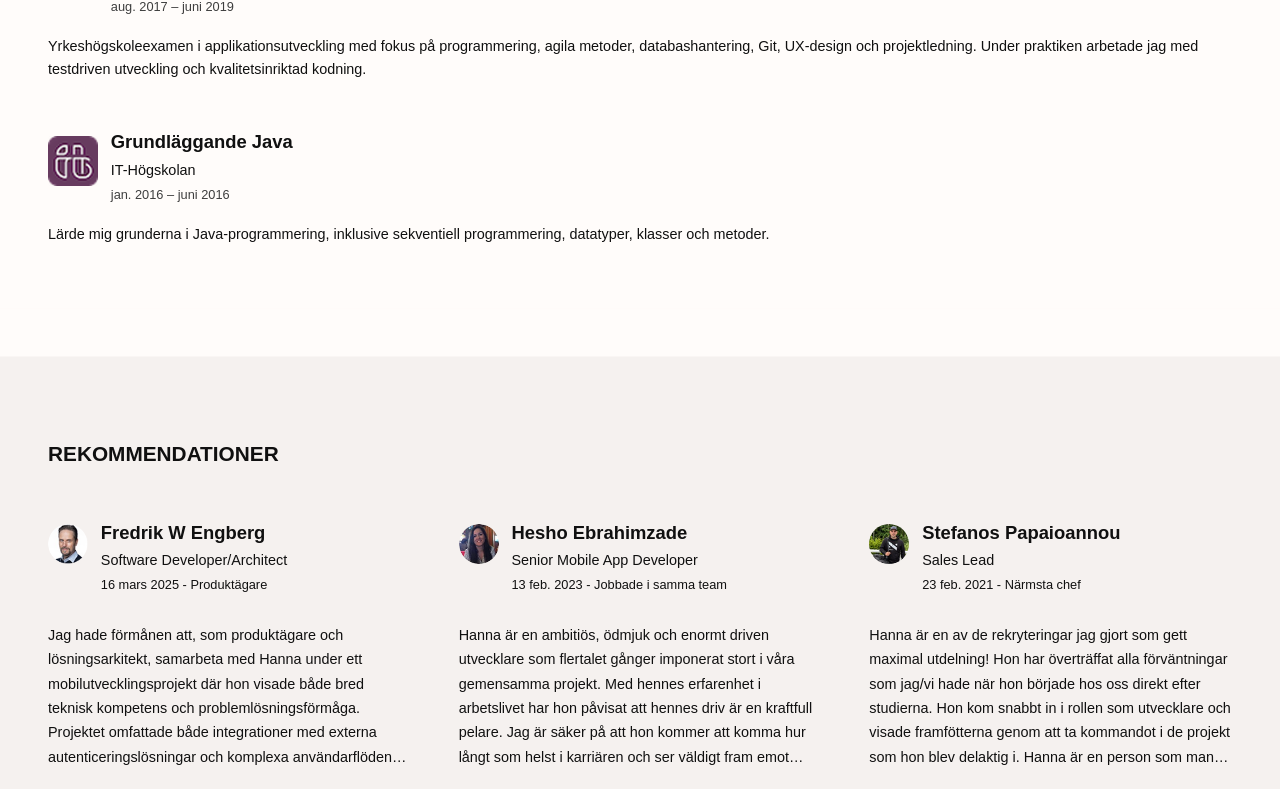
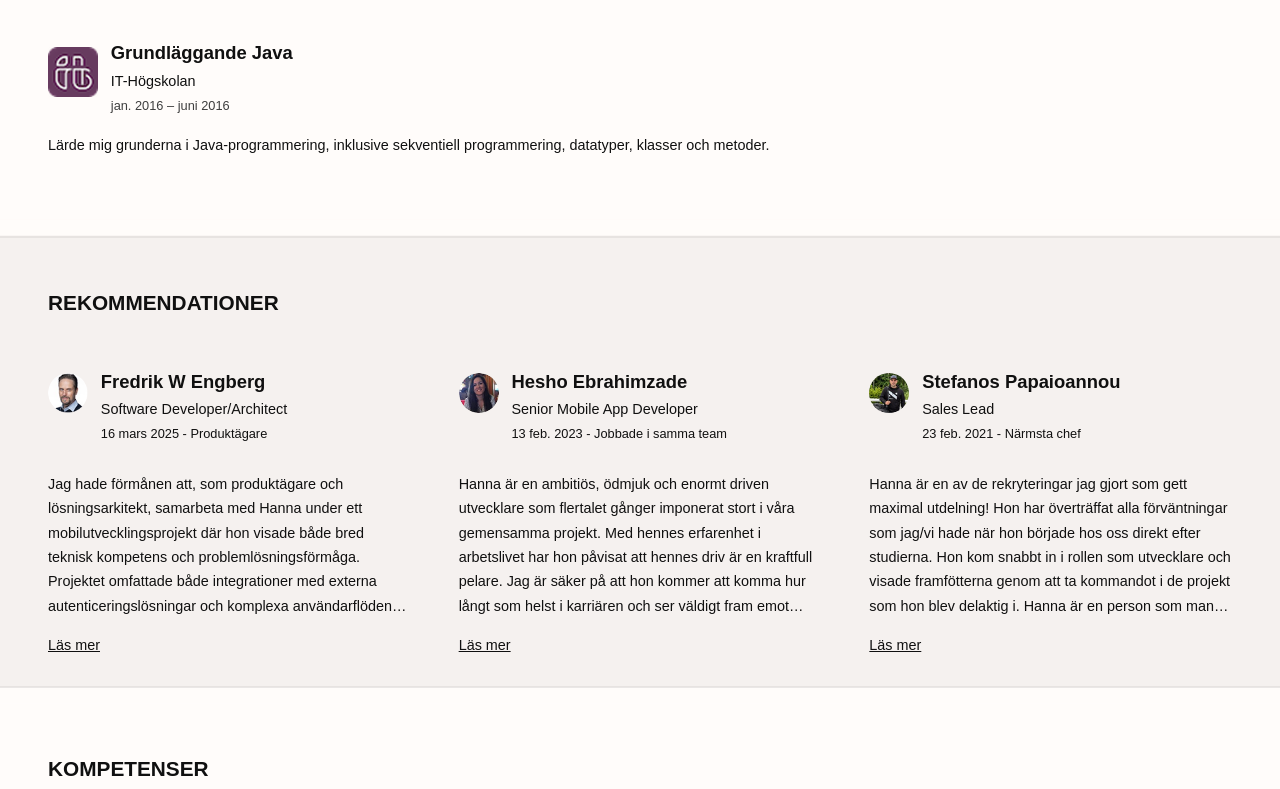
Before and after one commit to hannaostling/cv-website, a Next.js app: page / in a window 1280 px wide. Shown: the part 1604-2393 px from the top of the page. Built offline with nearby package versions, Linux system fonts and the light colour scheme.

Commit message:
Add seperators and improve margins

```diff
--- a/src/app/globals.css
+++ b/src/app/globals.css
@@ -101,7 +101,8 @@ button {
 
 /* Commonly occurring */
 
-.section-primary {
+.section-primary,
+.section-primary-no-seperator {
   --bleed-bg: var(--background-primary);
   background: var(--bleed-bg);
   box-shadow: 0 0 0 100vmax var(--bleed-bg);
@@ -116,9 +117,20 @@ button {
 }
 
 .section-primary,
+.section-secondary,
+.section-primary-no-seperator {
+  margin-top: 0rem;
+  margin-bottom: 1rem;
+  padding-block: 0rem;
+}
+
+.section-primary {
+  border-bottom: 3px solid var(--border);
+}
+
 .section-secondary {
-  margin-top: 1.5rem;
-  margin-bottom: 3.5rem;
+  border-top: 2px solid var(--border);
+  border-bottom: 2px solid var(--border);
 }
 
 .common-padding {
@@ -157,12 +169,6 @@ button {
   .common-padding {
     padding-block: 2rem;
     padding-inline: 3rem;
-  }
-
-  .section-primary,
-  .section-secondary {
-    margin-top: 2rem;
-    margin-bottom: 3rem;
   }
 }
 
--- a/src/components/Education.tsx
+++ b/src/components/Education.tsx
@@ -14,16 +14,14 @@ type Props = {
 export function Education({ education }: Props) {
   const isEnglish = usePathname().startsWith("/en");
   return (
-    <Section type="primary" id="education" ariaHeading="education-heading">
+    <Section type="primary-no-seperator" id="education" ariaHeading="education-heading">
       <h2 id="education-heading">{isEnglish ? "Education" : "Utbildning"}</h2>
       {education.map((edu, index) => {
         const dateStr = `${formatDate(edu.timeStart, isEnglish)} – ${formatDate(edu.timeEnd, isEnglish)}`;
         return (
-          <div className={styles.entryRow}>
-            <div className="entry-row" key={index}>
-              <EntryHeader first={edu.title} second={edu.school} third={`${dateStr}`} image={edu.image} />
-              <p>{edu.description}</p>
-            </div>
+          <div className={styles.entryRow} key={index}>
+            <EntryHeader first={edu.title} second={edu.school} third={dateStr} image={edu.image} />
+            <p>{edu.description}</p>
           </div>
         );
       })}
--- a/src/components/Footer.module.css
+++ b/src/components/Footer.module.css
@@ -2,8 +2,9 @@
 
 .footer {
   margin-bottom: 0rem;
-  padding-bottom: 1rem;
+  padding-bottom: 2rem;
   padding-top: 0.5rem;
+  border-bottom: 0px;
 }
 
 .inner {
--- a/src/components/Recommendations.module.css
+++ b/src/components/Recommendations.module.css
@@ -1,10 +1,4 @@
 /* Recommendations CSS */
-
-.recommendationsSection {
-  background: var(--background-secondary);
-  padding-top: 2em;
-  padding-bottom: 2em;
-}
 
 .recommendationsGrid {
   display: grid;
--- a/src/components/Recommendations.tsx
+++ b/src/components/Recommendations.tsx
@@ -12,12 +12,7 @@ export function Recommendations({ recommendations }: Props) {
   const isEnglish = usePathname().startsWith("/en");
 
   return (
-    <Section
-      type="secondary"
-      id="recommendations"
-      ariaHeading="recommendations-heading"
-      className={`${styles.recommendationsSection} no-print`}
-    >
+    <Section type="secondary" id="recommendations" ariaHeading="recommendations-heading" className="no-print">
       <h2 id="recommendations-heading">{isEnglish ? "Recommendations" : "Rekommendationer"}</h2>
 
       <div className={styles.recommendationsGrid}>
--- a/src/components/Section.tsx
+++ b/src/components/Section.tsx
@@ -1,6 +1,6 @@
 import { PropsWithChildren } from "react";
 
-export type SectionType = "primary" | "secondary";
+export type SectionType = "primary" | "primary-no-seperator" | "secondary";
 
 type SectionProps = PropsWithChildren<{
   type: SectionType;
@@ -11,7 +11,11 @@ type SectionProps = PropsWithChildren<{
 
 export function Section({ type, children, id, className, ariaHeading }: SectionProps) {
   return (
-    <section id={id} className={`section-${type} ${className ?? ""}`} aria-labelledby={ariaHeading ?? ""}>
+    <section
+      id={id}
+      className={`section-${type} ${className ?? ""} section-separator`}
+      aria-labelledby={ariaHeading ?? ""}
+    >
       <div className="common-padding">{children}</div>
     </section>
   );
--- a/src/components/Skills.tsx
+++ b/src/components/Skills.tsx
@@ -12,7 +12,7 @@ export function Skills({ skills }: Props) {
   const isEnglish = usePathname().startsWith("/en");
 
   return (
-    <Section type="primary" id="skills" ariaHeading="skills-heading">
+    <Section type="primary-no-seperator" id="skills" ariaHeading="skills-heading">
       <h2 id="skills-heading">{isEnglish ? "Skills" : "Kompetenser"}</h2>
       <div className="skills-grid">
         {skills.map((skill, i) => (
```
